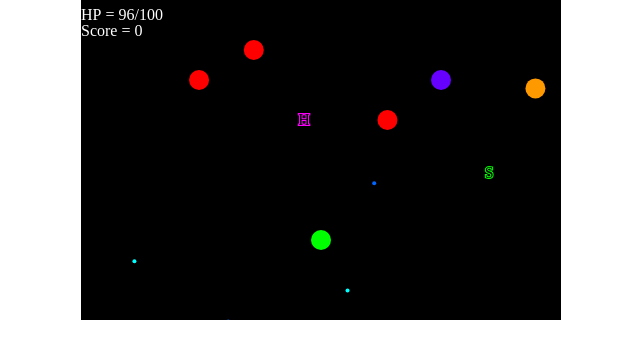
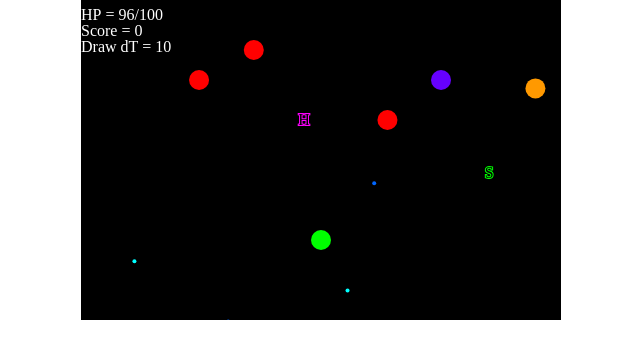
Before and after one commit to alcapwned/galaga, a plain HTML site: page index.html in a window 1280 px wide. Shown: the full height of the page, 319-959 px from the left. Drawn offline with Linux system fonts and the light colour scheme.

Commit message:
Output time between draws

```diff
--- a/index.html
+++ b/index.html
@@ -940,6 +940,7 @@ var powerups = [];
 
 var gameState = "game";
 var score = 0;
+var lastDraw = (new Date()).getTime();
 
 enemies.push(new Enemy(10, 50, 2, 0));
 enemies.push(new Enemy(50, 80, 1.5, 0));
@@ -1088,6 +1089,7 @@ function draw() {
 	ctx.fillStyle = "black";
 	ctx.fillRect(0, 0, canvas.width, canvas.height);
 
+
 	if (gameState === "game") {
 		collisionDetection();
 
@@ -1177,6 +1179,7 @@ function draw() {
 		ctx.textAlign = "left";
 		ctx.fillText("HP = " + player.hp + "/" + player.maxhp, 0, 16);
 		ctx.fillText("Score = " + score, 0, 32);
+		ctx.fillText("Draw dT = " + ((new Date()).getTime() - lastDraw), 0, 48);
 
 		if (player.hp <= 0) {
 			gameState = "gameOver";
@@ -1187,6 +1190,8 @@ function draw() {
 		ctx.textAlign = "center";
 		ctx.fillText("Game Over", canvas.width / 2, canvas.height / 2);
 	}
+
+	lastDraw = (new Date()).getTime();
 }
 
 setInterval(draw, 10);
```
